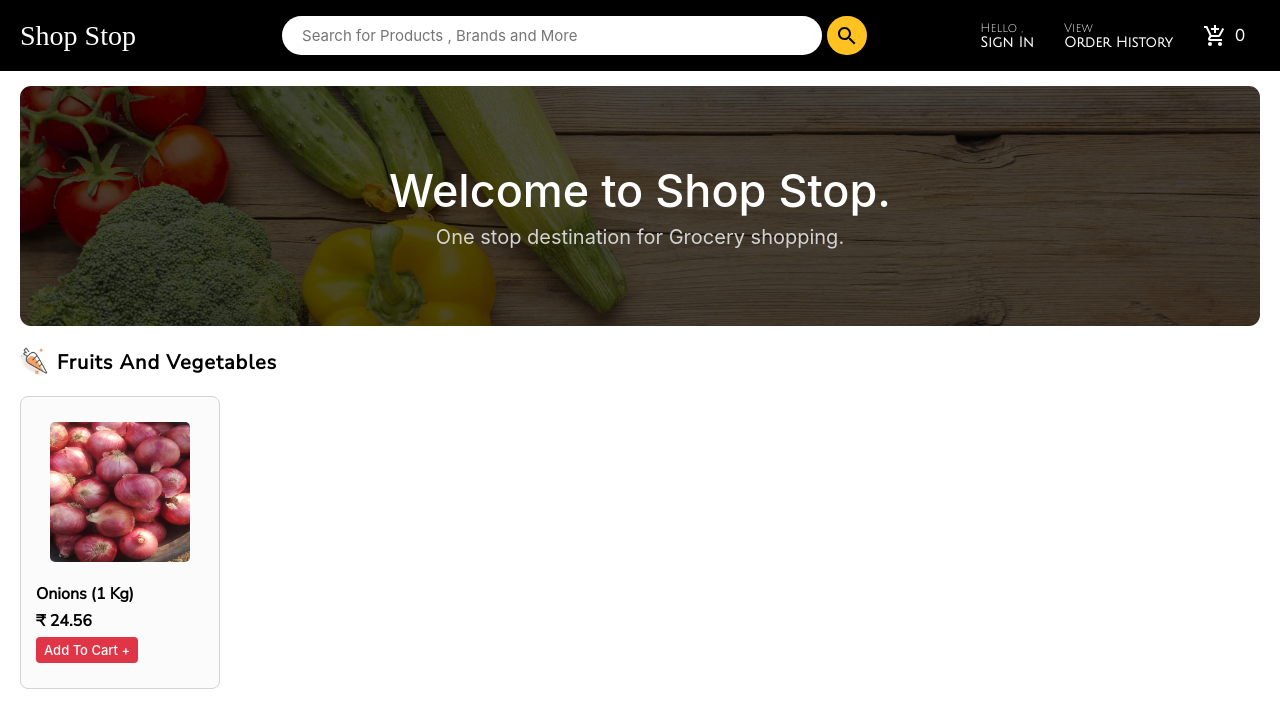
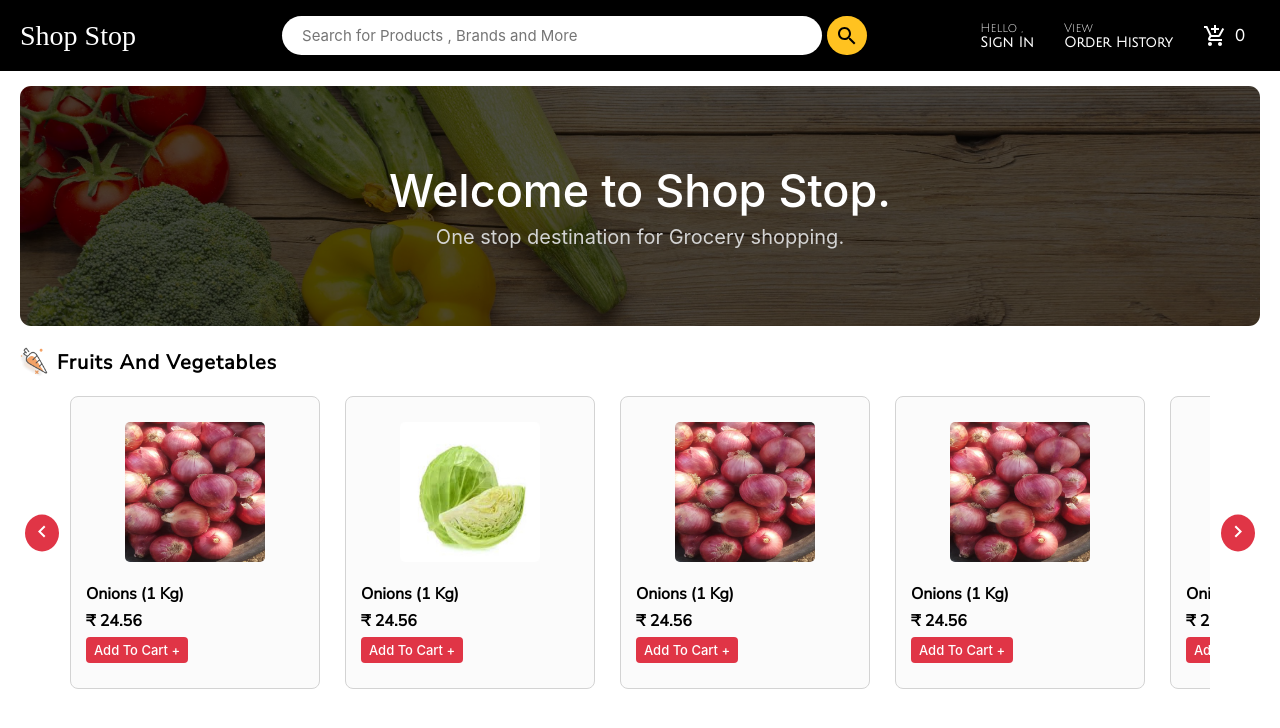
Before and after one commit to himanshu19362/Shop-Stop, a React (Create React App) app: page / in a window 1280 px wide. Shown: the top 728 px of the page. Built offline with nearby package versions, Linux system fonts and the light colour scheme; a web font is replaced by a local one.

Commit message:
completed a custom section with slider

```diff
--- a/src/assets/css/Item.css
+++ b/src/assets/css/Item.css
@@ -1,8 +1,7 @@
 .item {
-    width: 200px ;
-    /* height: 200px; */
+    min-width: 250px ;
+    margin-right: 25px;
     background-color: #fbfbfb;
-    /* border: rgb(235 , 235 , 235); */
     border: 1px solid lightgray;
     border-radius: 8px;
     padding: 25px 15px;
--- a/src/assets/css/Section.css
+++ b/src/assets/css/Section.css
@@ -19,5 +19,29 @@
 .section-items{
     display: flex;
     padding-top: 20px;
+    overflow-x: hidden;
+    margin: 0 50px;
+}
 
+.wrapper{
+    position: relative;
 }
+
+.wrapper > button{
+    position: absolute;
+    transform: translateY(-50%);
+    top: 50%;
+    border-radius: 100%;
+    border: none;
+    padding: 5px;
+    background-color: #e03546;
+    color: #fff;
+}
+
+.left-arrow {
+    left: 5px;
+}
+
+.right-arrow {
+    right: 5px;
+}
--- a/src/components/Home.js
+++ b/src/components/Home.js
@@ -16,6 +16,7 @@ const Home = () => {
             <div className='main'>
                 <Section sectionImage={carrot} sectionTitle={'Fruits And Vegetables'} />
 
+
             </div>
 
         </div>
--- a/src/components/Item.js
+++ b/src/components/Item.js
@@ -1,12 +1,13 @@
 import React from 'react'
 import '../assets/css/Item.css'
-import onion from '../assets/images/onion.jpg'
 
-const Item = () => {
+
+
+const Item = ({image}) => {
   return (
     <div className='item'>
         <div className='item-image'>
-            <img src={onion} />
+            <img src={image} alt={" "} />
         </div>
         <div className='item-info'>
           <p>Onions (1 Kg)</p>
--- a/src/components/Section.js
+++ b/src/components/Section.js
@@ -1,21 +1,78 @@
-import React from 'react'
-import '../assets/css/Section.css'
-import Item from './Item'
+import React , { useRef } from "react";
+import "../assets/css/Section.css";
+import Item from "./Item";
+import cabbage from "../assets/images/cabbage.jfif";
+import onion from "../assets/images/onion.jpg";
+import ChevronRightIcon from '@mui/icons-material/ChevronRight';
+import ChevronLeftIcon from '@mui/icons-material/ChevronLeft';
 
-const Section = ({sectionImage , sectionTitle}) => {
+const Section = ({ sectionImage, sectionTitle }) => {
+  const ref = useRef(null)
+  const scrollRight = () => {
+    let amountScrolled = 0;
+
+    const timer = setInterval(()=> {
+
+      const currLeft = ref.current.scrollLeft
+      ref.current.scrollLeft += 10
+      const newLeft = ref.current.scrollLeft
+      amountScrolled += (newLeft - currLeft)
+
+      if(currLeft === newLeft || amountScrolled === 800){
+        clearInterval(timer)
+      }
+    } , 8)
+  };
+
+  const scrollLeft = () => {
+    let amountScrolled = 0;
+
+    const timer = setInterval(()=> {
+
+      const currLeft = ref.current.scrollLeft
+      ref.current.scrollLeft -= 10
+      const newLeft = ref.current.scrollLeft
+      amountScrolled += (currLeft - newLeft)
+      if(newLeft === 0 || amountScrolled === 800){
+        clearInterval(timer)
+      }
+    } , 8)
+  };
+
   return (
-    <div className='section'>
-        <div className='section-title'>
-            <img src={sectionImage}/>
-            <p>{sectionTitle}</p>
+    <div className="section">
+      <div className="section-title">
+        <img src={sectionImage} alt={' '}/>
+        <p>{sectionTitle}</p>
+      </div>
+      <div className="wrapper">
+        <div className="section-items" ref={ref}>
+          <Item image={onion} />
+          <Item image={cabbage} />
+          <Item image={onion} />
+          <Item image={onion} />
+          <Item image={onion} />
+          <Item image={cabbage} />
+          <Item image={onion} />
+          <Item image={onion} />
+          <Item image={onion} />
+          <Item image={cabbage} />
+          <Item image={onion} />
+          <Item image={onion} />
+          <Item image={onion} />
+          <Item image={cabbage} />
+          <Item image={onion} />
+          <Item image={onion} />
         </div>
-        <div className='section-items'>
-            <Item />
+        <button onClick={scrollLeft} className={"left-arrow"}>
+          <ChevronLeftIcon />
+        </button>
+        <button onClick={scrollRight} className={"right-arrow"}>
+          <ChevronRightIcon />
+        </button>
+      </div>
+    </div>
+  );
+};
 
-        </div>
-
-    </div>
-  )
-}
-
-export default Section
+export default Section;
```
Also changed, not shown: src/assets/images/cabbage.jfif (added).
